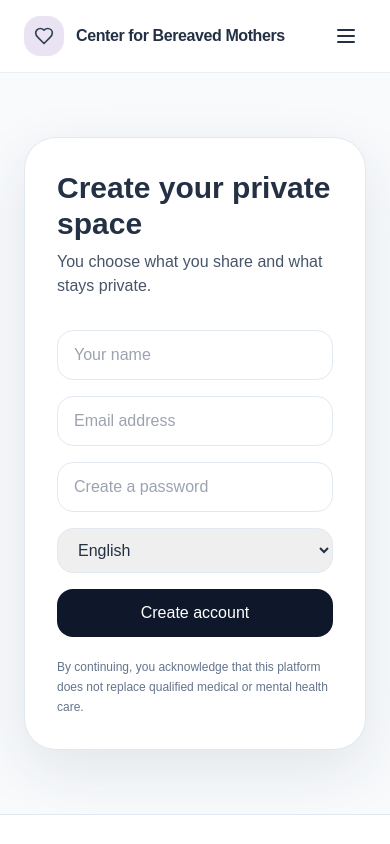
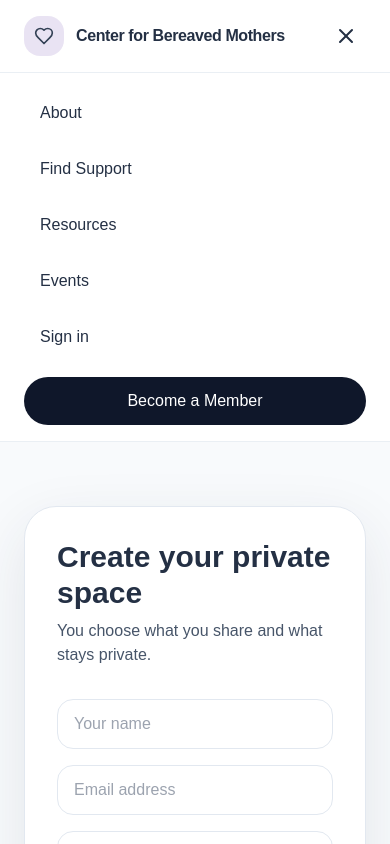
Before and after one commit to ytalorafael26/centerforbereavedmothers2, a Next.js app: page /signup in a window 390 px wide. Both pictures are taken after a click on the button "Open menu". Shown: the top 844 px of the page. Built offline with nearby package versions, Linux system fonts and the light colour scheme; no server answers.

Commit message:
Refactor Header component for mobile menu support

```diff
--- a/components/Header.tsx
+++ b/components/Header.tsx
@@ -1,28 +1,116 @@
+"use client";
+
 import Link from "next/link";
-import { Heart, Menu } from "lucide-react";
+import { Heart, Menu, X } from "lucide-react";
+import { useState } from "react";
 
 export function Header() {
+  const [open, setOpen] = useState(false);
+
   return (
     <header className="glass sticky top-0 z-50 border-b border-slate-200/70">
       <div className="mx-auto flex max-w-7xl items-center justify-between px-6 py-4">
-        <Link href="/" className="focus-ring flex items-center gap-3 rounded-2xl">
+        <Link
+          href="/"
+          className="focus-ring flex items-center gap-3 rounded-2xl"
+          onClick={() => setOpen(false)}
+        >
           <span className="grid h-10 w-10 place-items-center rounded-2xl bg-lavender/30">
             <Heart className="h-5 w-5 text-slate-700" />
           </span>
-          <span className="font-semibold tracking-tight">Center for Bereaved Mothers</span>
+          <span className="font-semibold tracking-tight">
+            Center for Bereaved Mothers
+          </span>
         </Link>
+
         <nav className="hidden items-center gap-7 text-sm md:flex">
-          <Link className="focus-ring rounded-lg" href="/about">About</Link>
-          <Link className="focus-ring rounded-lg" href="/support">Find Support</Link>
-          <Link className="focus-ring rounded-lg" href="/resources">Resources</Link>
-          <Link className="focus-ring rounded-lg" href="/events">Events</Link>
-          <Link className="focus-ring rounded-lg" href="/login">Sign in</Link>
-          <Link className="rounded-full bg-slate-900 px-5 py-2.5 text-white transition hover:-translate-y-0.5" href="/signup">Become a Member</Link>
+          <Link className="focus-ring rounded-lg" href="/about">
+            About
+          </Link>
+          <Link className="focus-ring rounded-lg" href="/support">
+            Find Support
+          </Link>
+          <Link className="focus-ring rounded-lg" href="/resources">
+            Resources
+          </Link>
+          <Link className="focus-ring rounded-lg" href="/events">
+            Events
+          </Link>
+          <Link className="focus-ring rounded-lg" href="/login">
+            Sign in
+          </Link>
+          <Link
+            className="rounded-full bg-slate-900 px-5 py-2.5 text-white transition hover:-translate-y-0.5"
+            href="/signup"
+          >
+            Become a Member
+          </Link>
         </nav>
-        <button aria-label="Open menu" className="focus-ring rounded-xl p-2 md:hidden">
-          <Menu />
+
+        <button
+          type="button"
+          aria-label={open ? "Close menu" : "Open menu"}
+          aria-expanded={open}
+          onClick={() => setOpen(!open)}
+          className="focus-ring rounded-xl p-2 md:hidden"
+        >
+          {open ? <X /> : <Menu />}
         </button>
       </div>
+
+      {open && (
+        <nav className="border-t border-slate-200/70 bg-white px-6 py-4 md:hidden">
+          <div className="mx-auto flex max-w-7xl flex-col gap-2">
+            <Link
+              className="rounded-xl px-4 py-3 hover:bg-slate-100"
+              href="/about"
+              onClick={() => setOpen(false)}
+            >
+              About
+            </Link>
+
+            <Link
+              className="rounded-xl px-4 py-3 hover:bg-slate-100"
+              href="/support"
+              onClick={() => setOpen(false)}
+            >
+              Find Support
+            </Link>
+
+            <Link
+              className="rounded-xl px-4 py-3 hover:bg-slate-100"
+              href="/resources"
+              onClick={() => setOpen(false)}
+            >
+              Resources
+            </Link>
+
+            <Link
+              className="rounded-xl px-4 py-3 hover:bg-slate-100"
+              href="/events"
+              onClick={() => setOpen(false)}
+            >
+              Events
+            </Link>
+
+            <Link
+              className="rounded-xl px-4 py-3 hover:bg-slate-100"
+              href="/login"
+              onClick={() => setOpen(false)}
+            >
+              Sign in
+            </Link>
+
+            <Link
+              className="mt-2 rounded-full bg-slate-900 px-5 py-3 text-center text-white"
+              href="/signup"
+              onClick={() => setOpen(false)}
+            >
+              Become a Member
+            </Link>
+          </div>
+        </nav>
+      )}
     </header>
   );
 }
```
